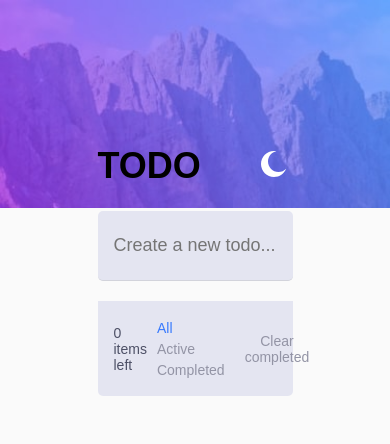
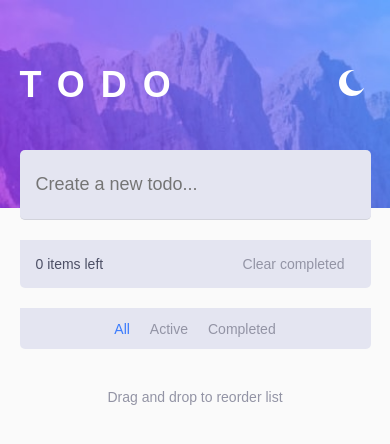
Before and after one commit to ajanecka97/todoFrontendMentor, an Angular app: page / in a window 390 px wide. Shown: the top 444 px of the page. Built offline with nearby package versions, Linux system fonts and the light colour scheme; what ngx-scrollbar would draw is missing.

Commit message:
feat: add mobile styles

```diff
--- a/src/app/app.component.html
+++ b/src/app/app.component.html
@@ -23,5 +23,6 @@
       </div>
     </div>
     <app-todo-list-footer appThemable></app-todo-list-footer>
+    <div class="hint">Drag and drop to reorder list</div>
   </div>
 </div>
--- a/src/app/app.component.scss
+++ b/src/app/app.component.scss
@@ -5,18 +5,22 @@
   background-position: top center;
   background-attachment: fixed;
   background-size: 100% auto;
-  height: 100%;
+  min-height: 100vh;
   display: flex;
-  justify-content: center;
+  justify-content: flex-start;
   flex-direction: column;
   align-items: center;
+  overflow: auto;
 
   .todo-header {
     width: 50vw;
+    margin: 40px 0px 20px 0px;
     display: flex;
     flex-direction: row;
     justify-content: space-between;
     align-items: center;
+    color: white;
+    letter-spacing: 16px;
   }
 
   .todo-container {
@@ -29,6 +33,12 @@
     margin-bottom: 20px;
   }
 
+  .hint {
+    padding: 40px 0px;
+    text-align: center;
+    font-size: 14px;
+  }
+
   &[data-theme="light"] {
     background-color: $gray-1;
     @media (min-width: 768px) {
@@ -37,6 +47,10 @@
 
     @media (max-width: 767px) {
       background-image: url("../assets/bg-mobile-light.jpg");
+    }
+
+    .hint {
+      color: $gray-blue-3;
     }
   }
 
@@ -48,6 +62,10 @@
 
     @media (max-width: 767px) {
       background-image: url("../assets/bg-mobile-dark.jpg");
+    }
+
+    .hint {
+      color: $dark-gray-blue-6;
     }
   }
 }
@@ -70,3 +88,21 @@
 .cdk-drop-list-dragging .todo-item:not(.cdk-drag-placeholder) {
   transition: transform 250ms cubic-bezier(0, 0, 0.2, 1);
 }
+
+@media (max-width: 767px) {
+  .application-container {
+    justify-content: flex-start;
+
+    .todo-header {
+      width: 90vw;
+    }
+
+    .todo-container {
+      width: 90vw;
+    }
+
+    .todo-input {
+      width: 90vw;
+    }
+  }
+}
--- a/src/app/theme-switcher/theme-switcher.component.scss
+++ b/src/app/theme-switcher/theme-switcher.component.scss
@@ -1,4 +1,8 @@
 .theme-switcher {
   background: transparent;
   border: none;
+
+  &:focus-visible {
+    outline: none;
+  }
 }
--- a/src/app/todo-list-footer/todo-list-footer.component.html
+++ b/src/app/todo-list-footer/todo-list-footer.component.html
@@ -1,11 +1,9 @@
-<div class="footer">
+<ng-container *ngIf="todoService.activeFilter$ | async; let filter">
+  <div class="footer-main">
     <div class="item-count">
       {{ todoService.activeTodosCount$ | async }} items left
     </div>
-  <div
-    *ngIf="todoService.activeFilter$ | async; let filter"
-    class="filter-container"
-  >
+    <div class="filter-container">
       <button
         class="text-button"
         [class.active-filter]="filter === todoFilter.All"
@@ -32,3 +30,30 @@
       Clear completed
     </button>
   </div>
+
+  <div class="footer-mobile">
+    <div class="filter-container-mobile">
+      <button
+        class="text-button"
+        [class.active-filter]="filter === todoFilter.All"
+        (click)="todoService.setFilter(todoFilter.All)"
+      >
+        All
+      </button>
+      <button
+        class="text-button"
+        [class.active-filter]="filter === todoFilter.Active"
+        (click)="todoService.setFilter(todoFilter.Active)"
+      >
+        Active
+      </button>
+      <button
+        class="text-button"
+        [class.active-filter]="filter === todoFilter.Completed"
+        (click)="todoService.setFilter(todoFilter.Completed)"
+      >
+        Completed
+      </button>
+    </div>
+  </div>
+</ng-container>
--- a/src/app/todo-list-footer/todo-list-footer.component.scss
+++ b/src/app/todo-list-footer/todo-list-footer.component.scss
@@ -1,7 +1,7 @@
 @import "../../variables.scss";
 
 :host {
-  .footer {
+  .footer-main {
     display: flex;
     justify-content: space-between;
     align-items: center;
@@ -14,17 +14,46 @@
     }
   }
 
+  .footer-mobile {
+    display: none;
+  }
+
   &[data-theme="light"] {
-    .footer {
+    .footer-main {
+      background-color: $gray-blue-1;
+      color: $gray-blue-4;
+    }
+
+    .footer-mobile {
       background-color: $gray-blue-1;
       color: $gray-blue-4;
     }
   }
 
   &[data-theme="dark"] {
-    .footer {
+    .footer-main {
+      background-color: $dark-gray-blue-2;
+      color: $dark-gray-blue-3;
+    }
+
+    .footer-mobile {
       background-color: $dark-gray-blue-2;
       color: $dark-gray-blue-3;
     }
   }
+
+  @media (max-width: 767px) {
+    .footer-main .filter-container {
+      display: none;
+    }
+
+    .footer-mobile {
+      display: flex;
+      justify-content: center;
+      align-items: center;
+      margin-top: 20px;
+      padding: 10px;
+      border-radius: 0 0 5px 5px;
+    }
+  }
 }
--- a/src/styles.scss
+++ b/src/styles.scss
@@ -1,7 +1,7 @@
 @import "./variables.scss";
 
 body {
-  height: 100vh;
+  min-height: 100vh;
   width: 100vw;
   margin: 0;
   font-family: $font-family-1;
@@ -9,7 +9,7 @@ body {
   font-weight: $font-weight-1;
 
   app-root {
-    height: 100vh;
+    min-height: 100vh;
     width: 100vw;
 
     .text-button {
```
Lines whose indentation alone changed are shown as unchanged.
